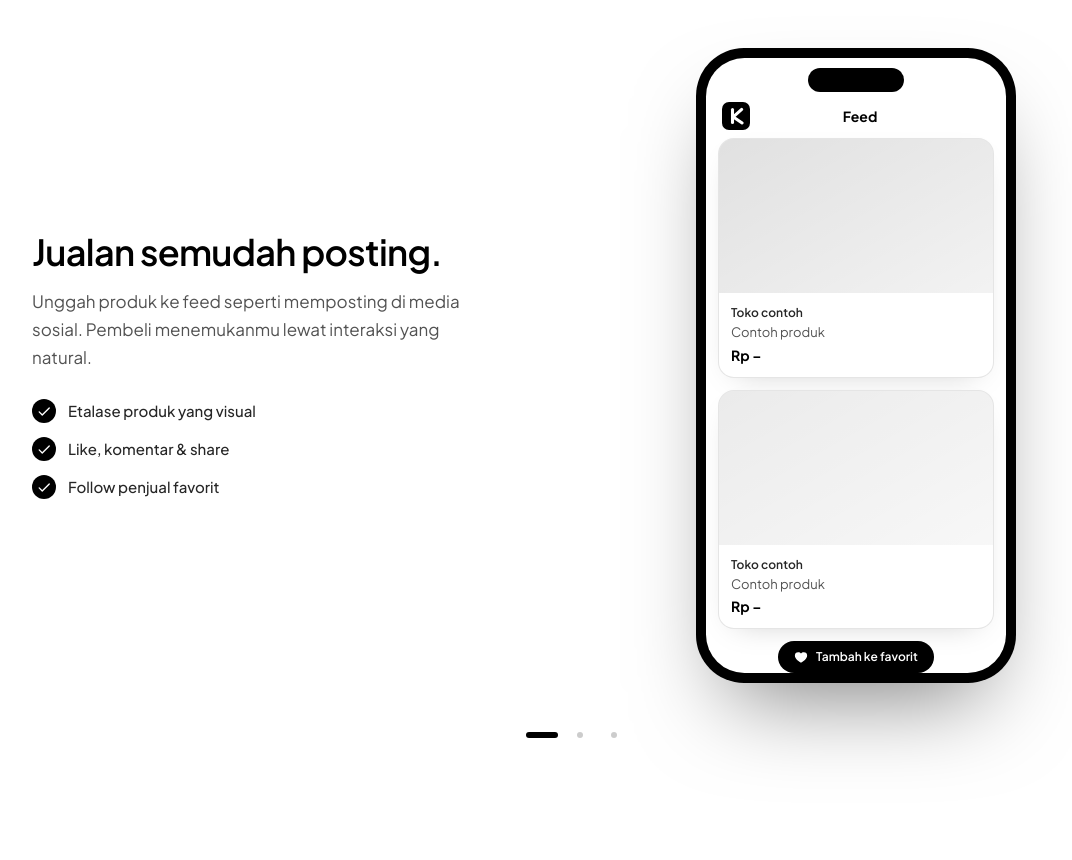
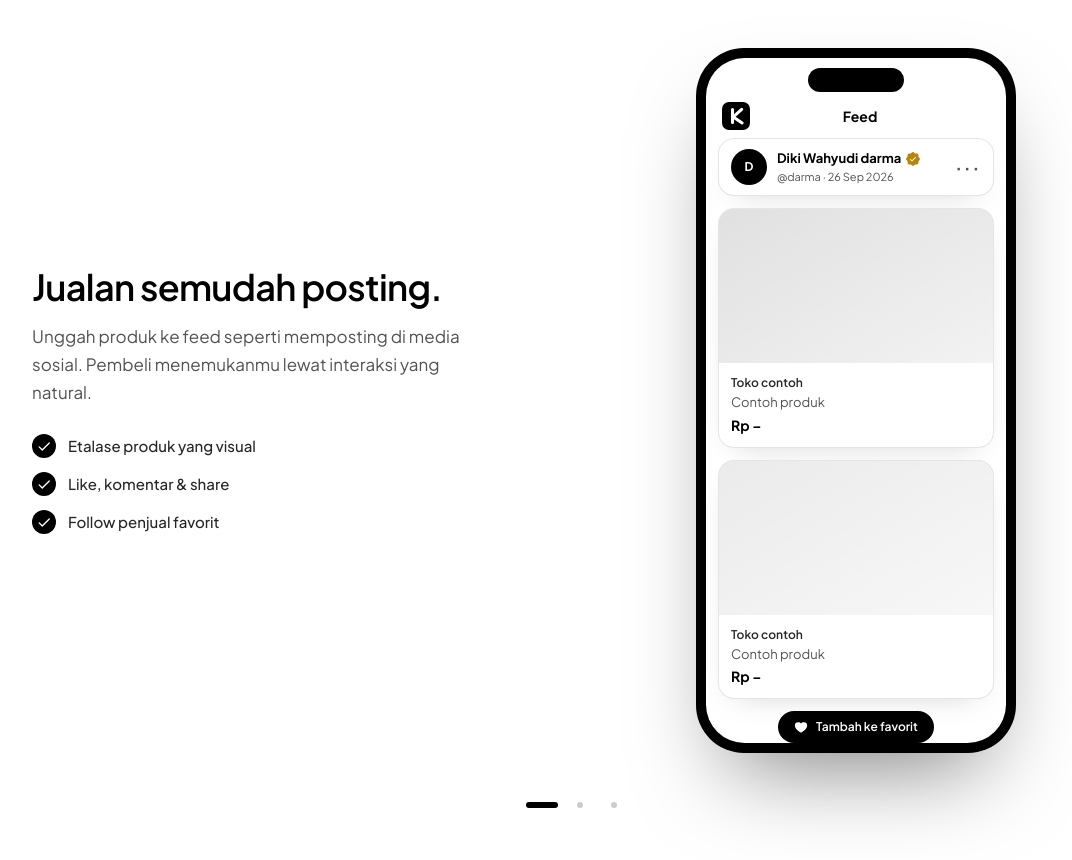
Before and after one commit to kahade-id/landing, a Next.js app: page / in a window 1280 px wide. Shown: the part 1960-2820 px from the top of the page, without its empty margins (64-1136 px from the left). Built offline with nearby package versions, Linux system fonts and the light colour scheme.

Commit message:
landing: tambah card penjual terverifikasi (badge emas) di Showcase feed
Sesuai screenshot desain aplikasi dari user.

```diff
--- a/components/Showcase.tsx
+++ b/components/Showcase.tsx
@@ -3,7 +3,7 @@
 import { useEffect, useState } from "react";
 import { AnimatePresence, motion, useReducedMotion } from "motion/react";
 import { EASE, Reveal, SectionHeading } from "./motion-helpers";
-import { Check, Heart, ShieldCheck } from "@/lib/icons";
+import { Check, Heart, SealCheck, ShieldCheck } from "@/lib/icons";
 import { KahadeMark } from "./Logo";
 
 /* ================= Device frame ================= */
@@ -40,6 +40,25 @@ function FeedVisual() {
         <span className="h-5 w-5" />
       </div>
       <div className="space-y-3 px-3">
+        {/* Card penjual terverifikasi — sesuai desain aplikasi */}
+        <motion.div
+          initial={{ opacity: 0, y: 26 }}
+          animate={{ opacity: 1, y: 0 }}
+          transition={{ delay: 0.15, duration: 0.7, ease: EASE }}
+          className="flex items-center gap-2.5 rounded-2xl border border-black/10 bg-white px-3 py-2.5 shadow-[0_10px_30px_-18px_rgb(0_0_0/0.25)]"
+        >
+          <span className="flex h-9 w-9 shrink-0 items-center justify-center rounded-full bg-black text-xs font-bold text-white">
+            D
+          </span>
+          <div className="min-w-0 flex-1">
+            <p className="flex items-center gap-1 truncate text-[13px] font-bold text-black">
+              Diki Wahyudi darma
+              <SealCheck weight="fill" aria-label="Terverifikasi" className="h-4 w-4 shrink-0 text-[#B8860B]" />
+            </p>
+            <p className="truncate text-[11px] text-[#525252]">@darma · 26 Sep 2026</p>
+          </div>
+          <span aria-hidden="true" className="text-lg font-bold tracking-widest text-[#525252]">···</span>
+        </motion.div>
         {cards.map((c, i) => (
           <motion.div
             key={i}
```
